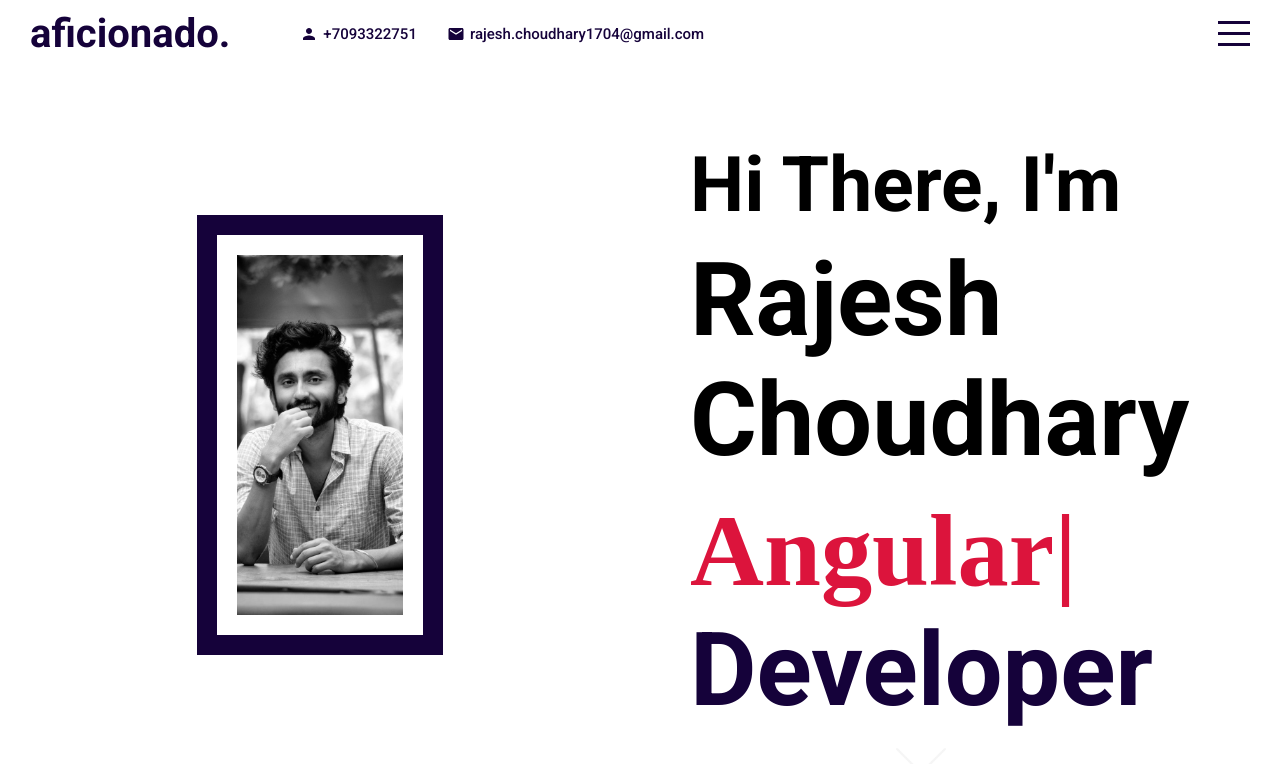
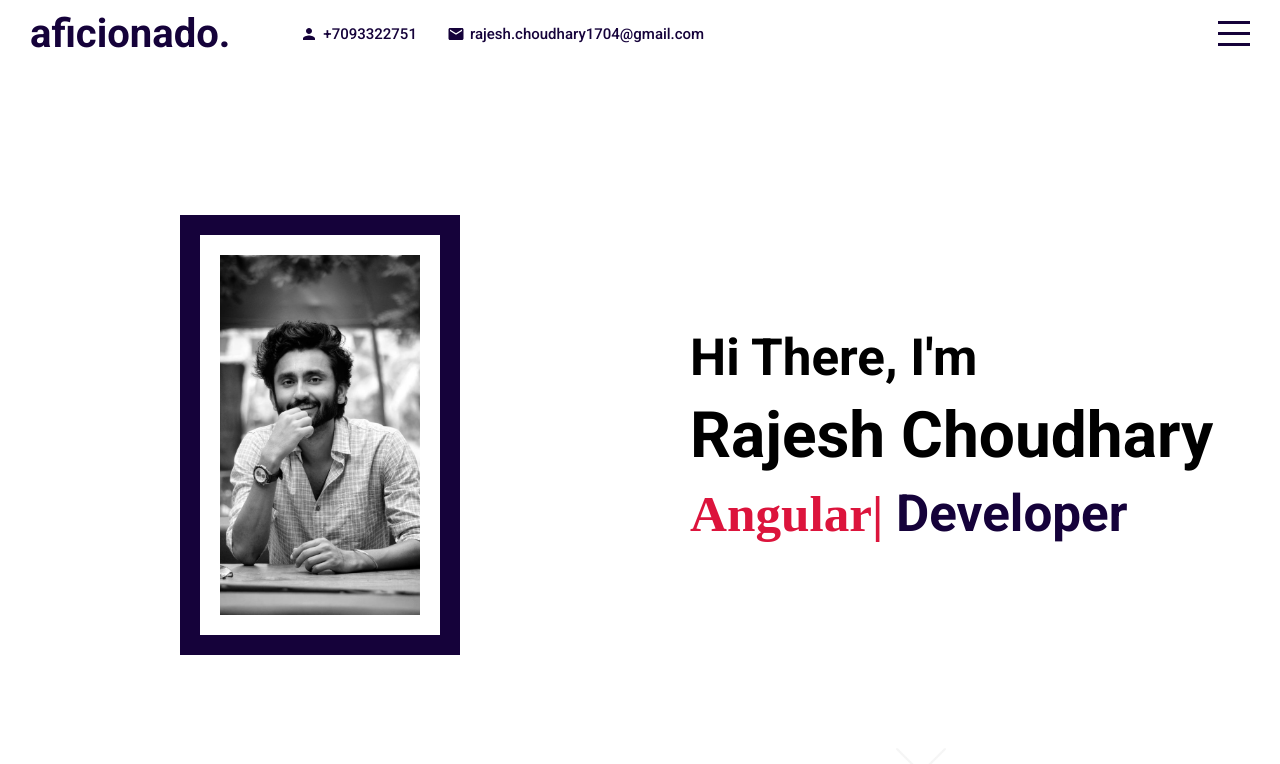
Before and after one commit to RajeshCh17/rajeshch-portfolio, a React (Create React App) app: page / in a window 1280 px wide. Shown: the top 764 px of the page. Built offline with nearby package versions, Linux system fonts and the light colour scheme; a web font is replaced by a local one.

Commit message:
responsiveness at medium and large screens

```diff
--- a/src/components/intro/Intro.styles.scss
+++ b/src/components/intro/Intro.styles.scss
@@ -67,6 +67,13 @@
                         width: 50%;
                         object-fit: cover;
                         object-position: center;
+
+                        @include mediumScreen{
+                            width: 60%;
+                          }
+                        @include largeScreen{
+                            width: 60%;
+                          }
                     }
                 }
             }
@@ -130,6 +137,9 @@
             @include mediumScreen {
                 font-size: 5vw;
             }
+            @include largeScreen {
+                font-size: 5vw;
+            }
         }
         h2{
             font-size: 6vw;
@@ -137,6 +147,9 @@
                 font-size: 4vw;
             }
             @include mediumScreen {
+                font-size: 4vw;
+            }
+            @include largeScreen {
                 font-size: 4vw;
             }
         }
@@ -147,6 +160,9 @@
                 font-size: 6vw;
             }
             @include mediumScreen {
+                font-size: 4vw;
+            }
+            @include largeScreen {
                 font-size: 4vw;
             }
 
```
